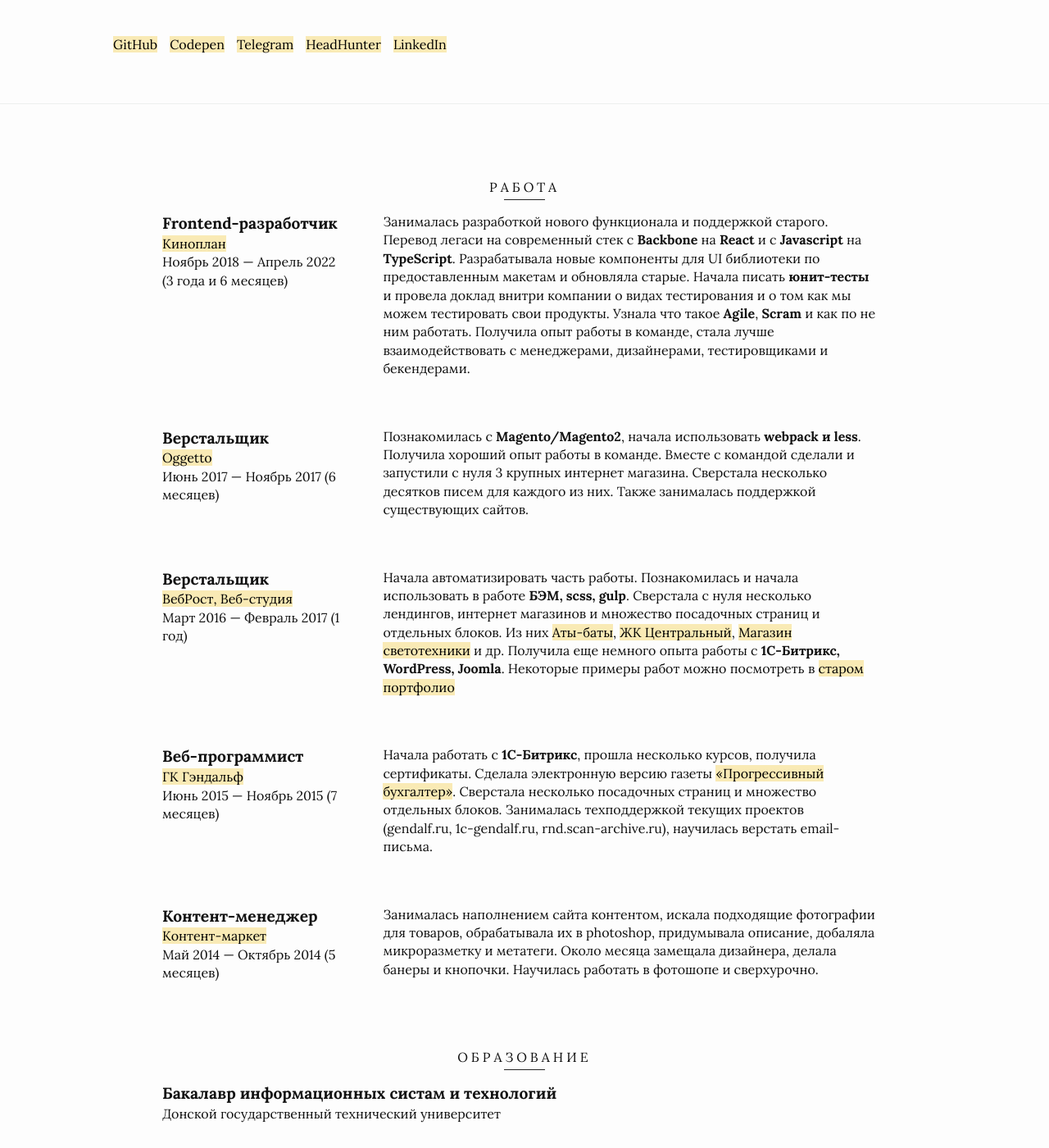
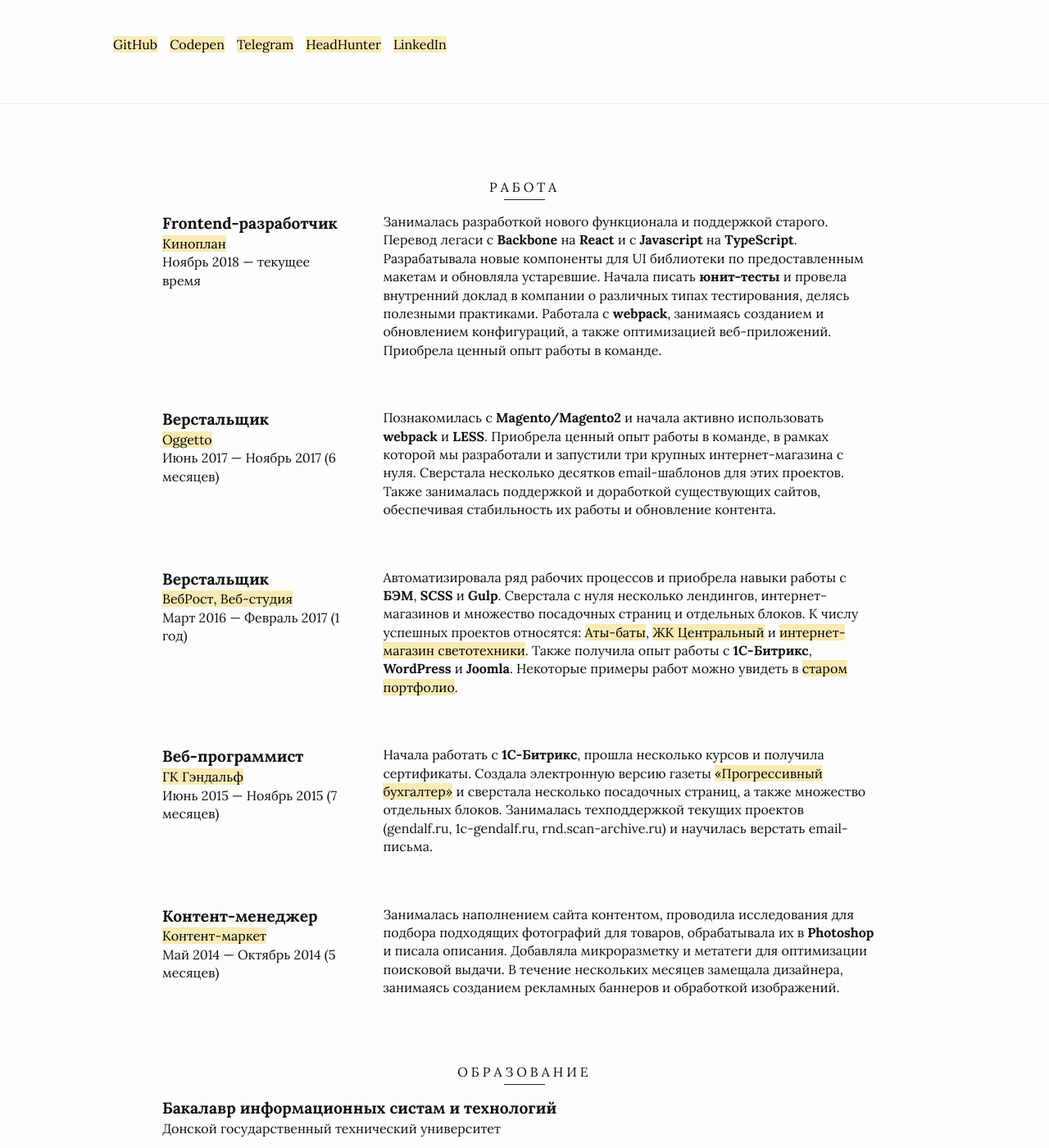
Before and after one commit to petryaeva/petryaeva.github.io, a Jekyll site: the page built from index.md, in a window 1280 px wide and 1400 px high, scrolled down 321 px. Shown: the whole window at 82% size. Built offline with Jekyll 4.4.1, drawn with Linux system fonts in a browser that asks for light colours.

Commit message:
Update resume.html

```diff
--- a/_includes/resume.html
+++ b/_includes/resume.html
@@ -3,16 +3,15 @@
     <dt>
         <p class="title">Frontend-разработчик</p>
         <p class="company"><a href="https://kinoplan.ru/" target="_blank">Киноплан</a></p>
-        <p class="period">Ноябрь 2018 — Апрель 2022 (3 года и 6 месяцев)</p>
+        <p class="period">Ноябрь 2018 — текущее время</p>
     </dt>
     <dd>
         <p>
-            Занималась разработкой нового функционала и поддержкой старого.
-            Перевод легаси на современный стек c <b>Backbone</b> на <b>React</b> и с <b>Javascript</b> на <b>TypeScript</b>.
-            Разрабатывала новые компоненты для UI библиотеки по предоставленным макетам и обновляла старые.
-            Начала писать <b>юнит-тесты</b> и провела доклад внитри компании о видах тестирования и о том как мы можем тестировать свои продукты.
-            Узнала что такое <b>Agile</b>, <b>Scram</b> и как по не ним работать.
-            Получила опыт работы в команде, стала лучше взаимодействовать с менеджерами, дизайнерами, тестировщиками и бекендерами.
+            Занималась разработкой нового функционала и поддержкой старого. Перевод легаси с <b>Backbone</b> на <b>React</b> и с <b>Javascript</b> на <b>TypeScript</b>.
+            Разрабатывала новые компоненты для UI библиотеки по предоставленным макетам и обновляла устаревшие.
+            Начала писать <b>юнит-тесты</b> и провела внутренний доклад в компании о различных типах тестирования, делясь полезными практиками.
+            Работала с <b>webpack</b>, занимаясь созданием и обновлением конфигураций, а также оптимизацией веб-приложений.
+            Приобрела ценный опыт работы в команде.
         </p>
     </dd>
     <dt>
@@ -21,11 +20,11 @@
         <p class="period">Июнь 2017 — Ноябрь 2017 (6 месяцев)</p>
     </dt>
     <dd>
-        <p>
-            Познакомилась с <b>Magento/Magento2</b>, начала использовать <b>webpack и less</b>.
-            Получила хороший опыт работы в команде. Вместе с командой сделали и запустили с нуля 3 крупных интернет магазина.
-            Сверстала несколько десятков писем для каждого из них.
-            Также занималась поддержкой существующих сайтов.
+         <p>
+            Познакомилась с <b>Magento/Magento2</b> и начала активно использовать <b>webpack</b> и <b>LESS</b>.
+            Приобрела ценный опыт работы в команде, в рамках которой мы разработали и запустили три крупных интернет-магазина с нуля.
+            Сверстала несколько десятков email-шаблонов для этих проектов.
+            Также занималась поддержкой и доработкой существующих сайтов, обеспечивая стабильность их работы и обновление контента.
         </p>
     </dd>
 
@@ -35,13 +34,15 @@
         <p class="period">Март 2016 — Февраль 2017 (1 год)</p>
     </dt>
     <dd>
-        <p>Начала автоматизировать часть работы. Познакомилась и начала использовать в работе <b>БЭМ, scss, gulp</b>.
-        Сверстала с нуля несколько лендингов, интернет магазинов и множество посадочных страниц и отдельных блоков.
-        Из них <a href="https://aty-baty.ru/" target="_blank">Аты-баты</a>,
-        <a href="https://petryaeva.github.io/ZK-Central/" target="_blank">ЖК Центральный</a>,
-        <a href="http://www.rezonfor.ru/" target="_blank">Магазин светотехники</a> и др.
-        Получила еще немного опыта работы с <b>1С-Битрикс, WordPress, Joomla</b>.
-        Некоторые примеры работ можно посмотреть в <a href="https://petryaeva.github.io/epetryaeva-old-portfolio/" target="_blank">старом портфолио</a></p>
+        <p>
+            Автоматизировала ряд рабочих процессов и приобрела навыки работы с <b>БЭМ</b>, <b>SCSS</b> и <b>Gulp</b>.
+            Сверстала с нуля несколько лендингов, интернет-магазинов и множество посадочных страниц и отдельных блоков.
+            К числу успешных проектов относятся: <a href="https://aty-baty.ru/" target="_blank">Аты-баты</a>,
+            <a href="https://petryaeva.github.io/ZK-Central/" target="_blank">ЖК Центральный</a> и
+            <a href="http://www.rezonfor.ru/" target="_blank">интернет-магазин светотехники</a>.
+            Также получила опыт работы с <b>1С-Битрикс</b>, <b>WordPress</b> и <b>Joomla</b>.
+            Некоторые примеры работ можно увидеть в <a href="https://petryaeva.github.io/epetryaeva-old-portfolio/" target="_blank">старом портфолио</a>.
+        </p>
     </dd>
 
     <dt>
@@ -50,10 +51,11 @@
         <p class="period">Июнь 2015 — Ноябрь 2015 (7 месяцев)</p>
     </dt>
     <dd>
-        <p>Начала работать с <b>1С-Битрикс</b>, прошла несколько курсов, получила сертификаты.
-        Сделала электронную версию газеты <a href="https://gendalf.ru/pb/" target="_blank">«Прогрессивный бухгалтер»</a>.
-        Сверстала несколько посадочных страниц и множество отдельных блоков.
-        Занималась техподдержкой текущих проектов (gendalf.ru, 1c-gendalf.ru, rnd.scan-archive.ru), научилась верстать email-письма.</p>
+         <p>
+            Начала работать с <b>1С-Битрикс</b>, прошла несколько курсов и получила сертификаты.
+            Создала электронную версию газеты <a href="https://gendalf.ru/pb/" target="_blank">«Прогрессивный бухгалтер»</a> и сверстала несколько посадочных страниц, а также множество отдельных блоков.
+            Занималась техподдержкой текущих проектов (gendalf.ru, 1c-gendalf.ru, rnd.scan-archive.ru) и научилась верстать email-письма.
+        </p>
     </dd>
 
     <dt>
@@ -62,9 +64,11 @@
         <p class="period">Май 2014 — Октябрь 2014 (5 месяцев)</p>
     </dt>
     <dd>
-        <p>Занималась наполнением сайта контентом, искала подходящие фотографии для товаров,
-        обрабатывала их в photoshop, придумывала описание, добаляла микроразметку и метатеги.
-        Около месяца замещала дизайнера, делала банеры и кнопочки. Научилась работать в фотошопе и сверхурочно.</p>
+        <p>
+            Занималась наполнением сайта контентом, проводила исследования для подбора подходящих фотографий для товаров, обрабатывала их в <b>Photoshop</b> и писала описания.
+            Добавляла микроразметку и метатеги для оптимизации поисковой выдачи.
+            В течение нескольких месяцев замещала дизайнера, занимаясь созданием рекламных баннеров и обработкой изображений.
+        </p>
     </dd>
 </dl>
 
```
